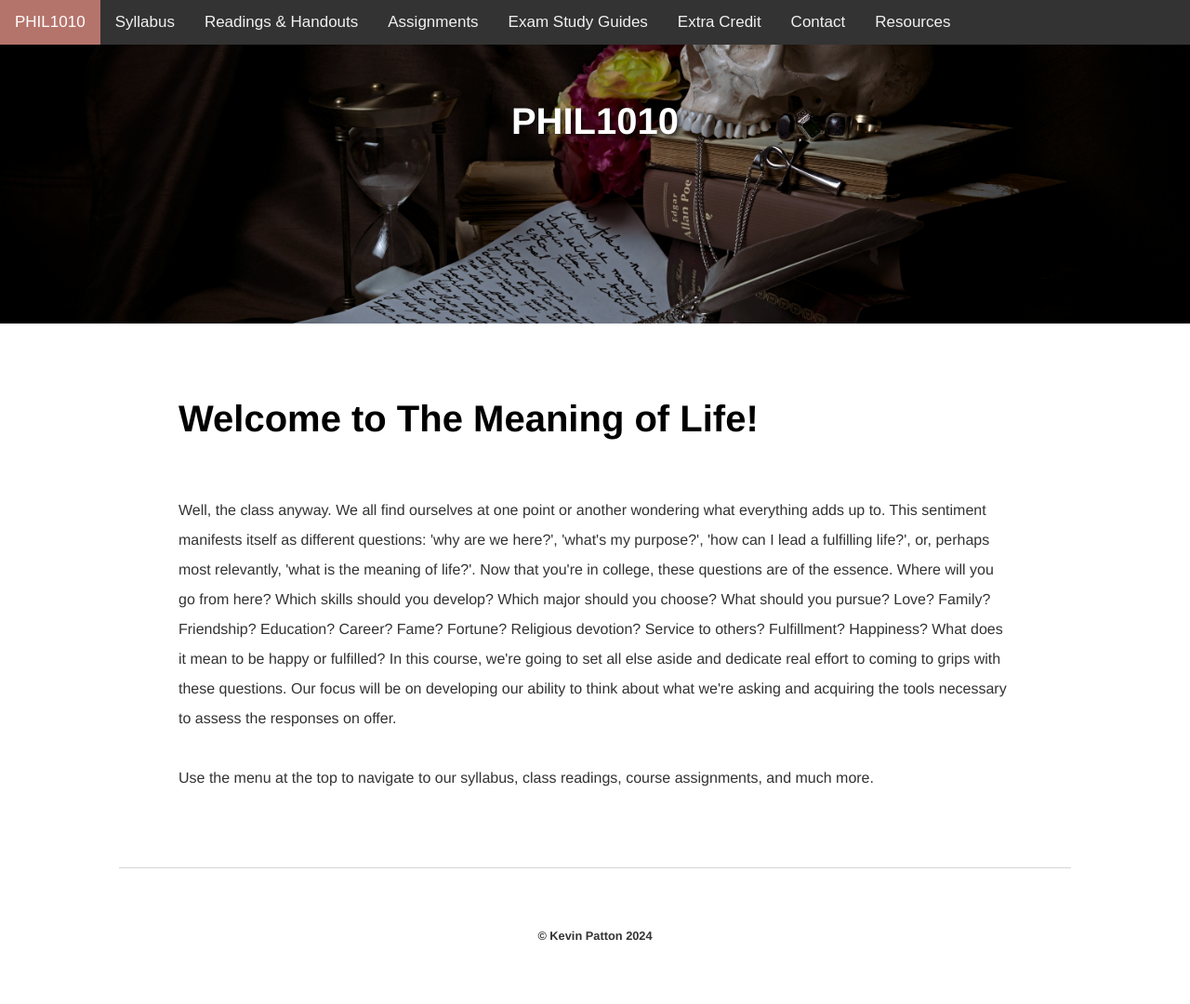
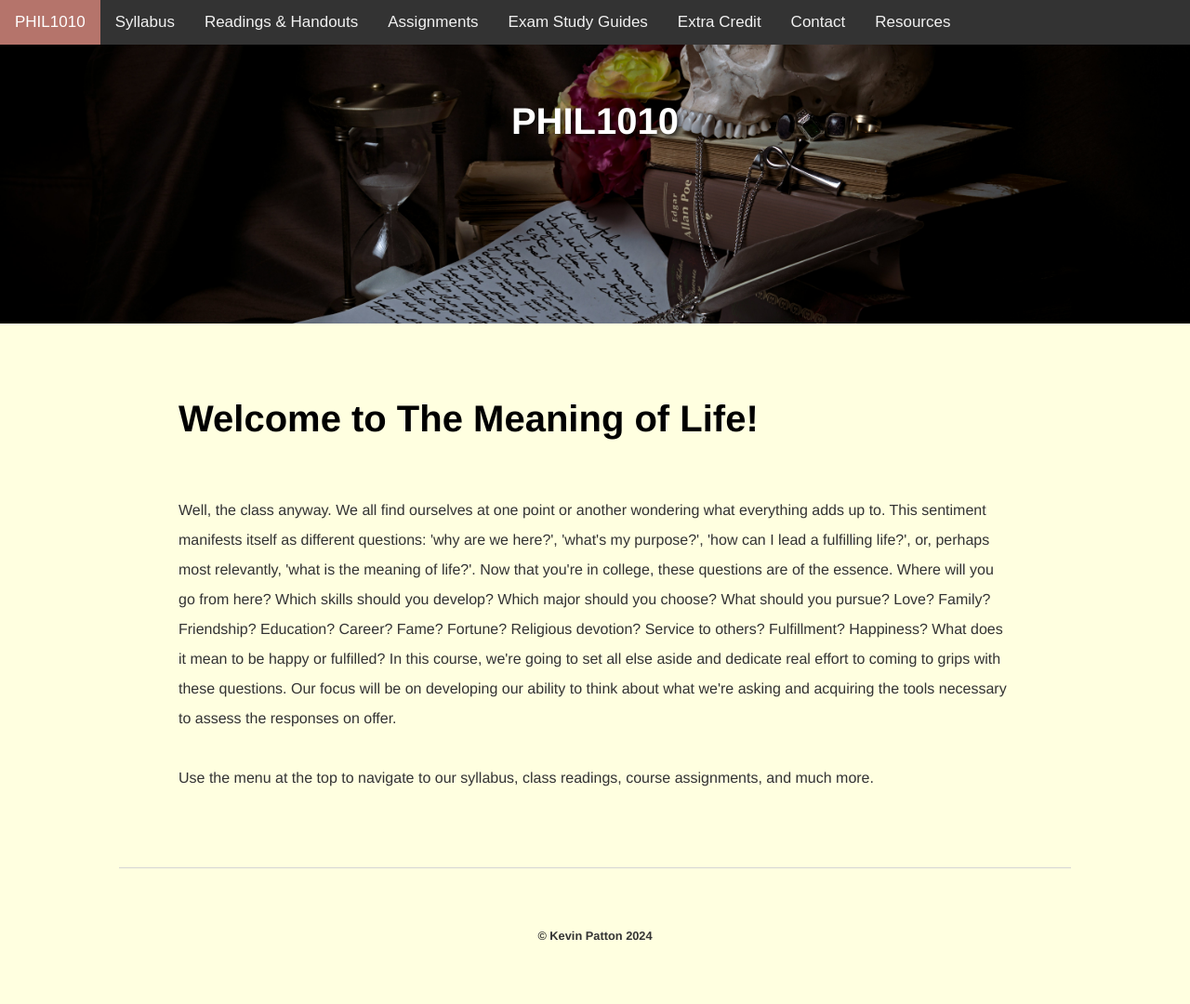
Before and after one commit to kevinjpatton/kevinjpatton.github.io, a Jekyll site: the page built from teaching/phil_1010/index.html, in a window 1280 px wide. Shown: the whole page at 93% size. Built offline with Jekyll 4.4.1, drawn with Linux system fonts in a browser that asks for light colours; Markdown is read by kramdown in place of the engine named in the settings.

Commit message:
Update 1010.html

```diff
--- a/_layouts/1010.html
+++ b/_layouts/1010.html
@@ -9,7 +9,7 @@
 <link rel="stylesheet" href="https://cdnjs.cloudflare.com/ajax/libs/font-awesome/4.7.0/css/font-awesome.min.css">
 <style>
 body {
-background-color: f6fbe1;
+background-color: lightyellow;
   margin: 0;
   font-family: Arial, Helvetica, sans-serif;
 }
```
